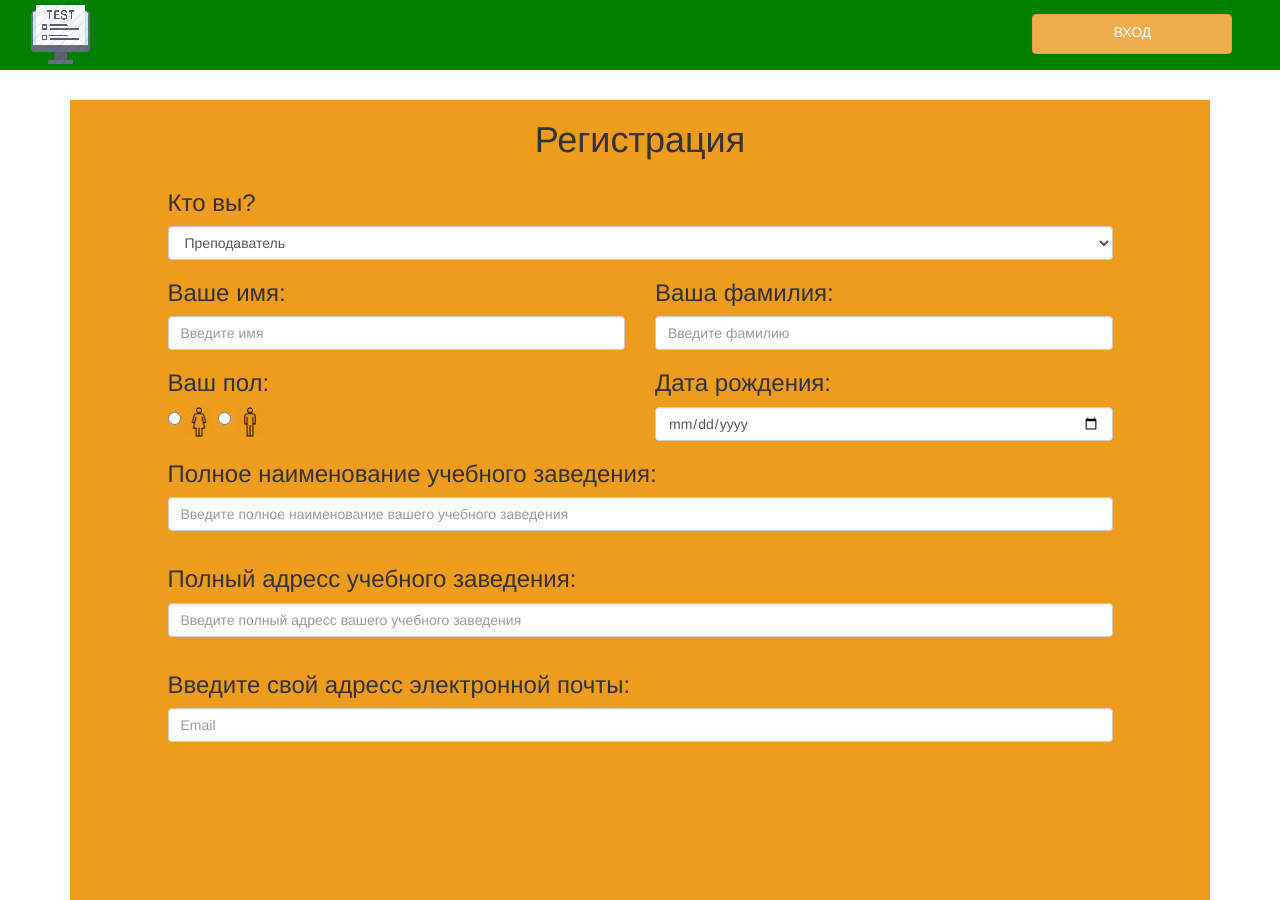
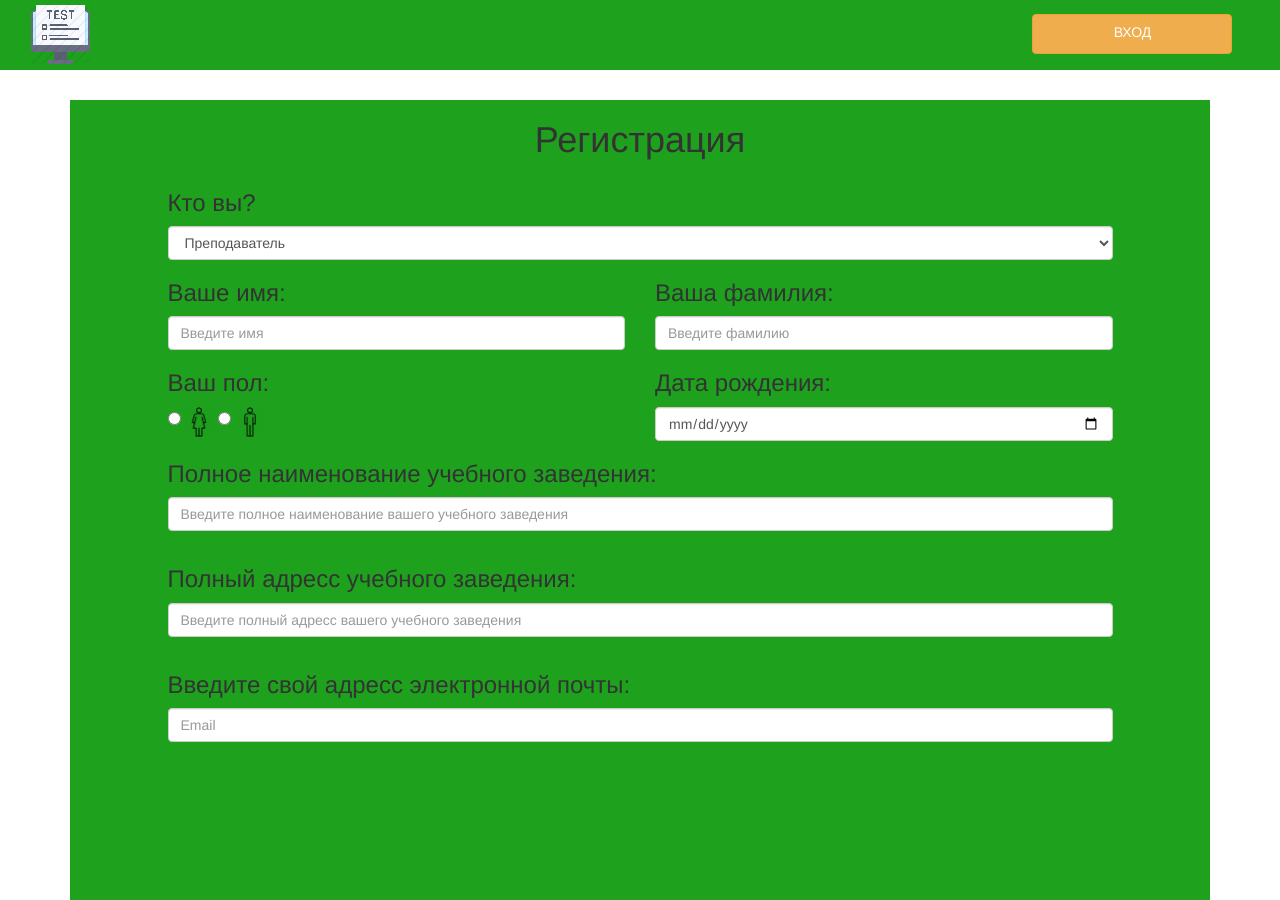
Before and after one commit to web-tosters-test/web-tosters-test.github.io, a plain HTML site: page registr.html in a window 1280 px wide. Drawn offline with Linux system fonts and the light colour scheme.

Commit message:
Add files via upload

```diff
--- a/less/registration_style.less
+++ b/less/registration_style.less
@@ -6,11 +6,11 @@ background-size: cover; /* Фон занимает всю доступную п
 
 .header {
 height:70px;
-background-color: green;
+background-color: #1ea21e;
 }
 
 form {
-background-color:#ed9c1d;
+background-color:#1ea21e;
 margin-top: 100px;
 min-height:800px;
 height: auto;
```
Also changed, not shown: css/registration_style.css.
